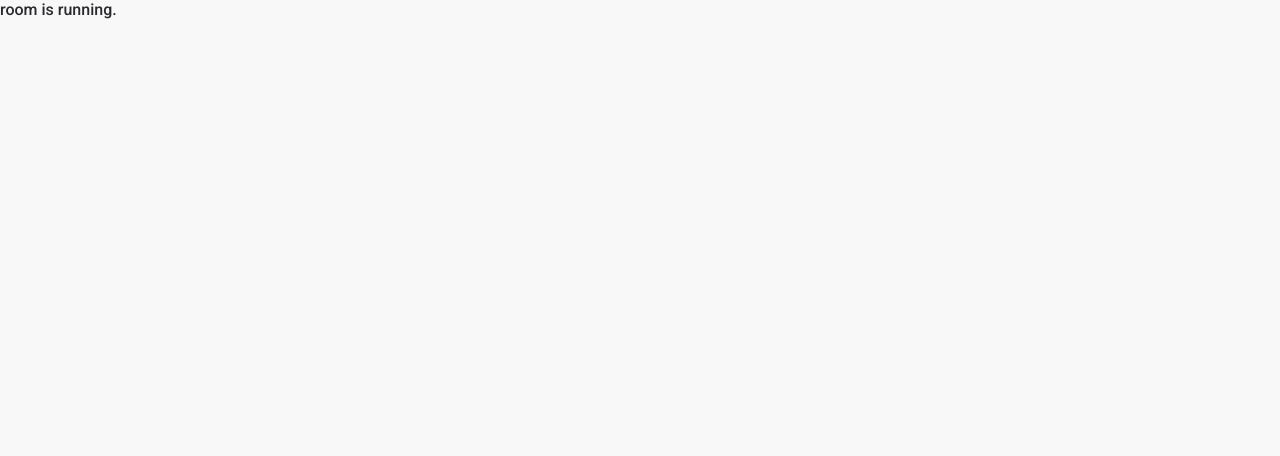
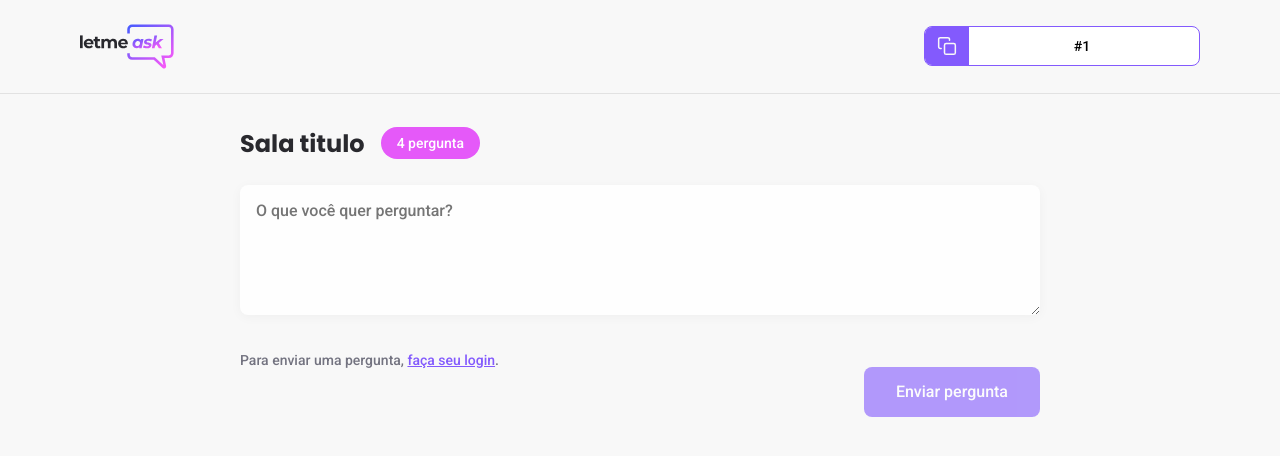
Before and after one commit to cervusDev/LetmeAsk, a React (Create React App) app: page /room/1 in a window 1280 px wide. Shown: the top 456 px of the page. Built offline with nearby package versions, Linux system fonts and the light colour scheme; no server answers.

Commit message:
feat(room): sala de perguntas e consumo da interface de usuario implementada

```diff
--- /dev/null
+++ b/src/components/RoomCode.tsx
@@ -0,0 +1,23 @@
+import copyImg from '../assets/copy.svg';
+
+import '../styles/room-code.scss';
+
+type RoomCodeProps = {
+  code: string;
+}
+
+export function RoomCode(props: RoomCodeProps) {
+
+  function copyRoomCodeToClipboard() {
+    navigator.clipboard.writeText(props.code)
+  }
+
+  return (
+    <button className="room-code" onClick={copyRoomCodeToClipboard}>
+      <div>
+        <img src={copyImg} alt="Copy room code" />
+      </div>
+      <span>#{props.code}</span>
+    </button>
+  )
+}
--- a/src/pages/Room.tsx
+++ b/src/pages/Room.tsx
@@ -1,7 +1,89 @@
-export function Room () {
+import { Button } from "../components/Button";
+import logoImg from "../assets/logo.svg";
+
+import "../styles/room.scss";
+import { RoomCode } from "../components/RoomCode";
+import { useParams } from "react-router";
+import { FormEvent, useState } from "react";
+import { useAuth } from "../hooks/useAuth";
+import { database } from "../services/firebase";
+
+type RoomParams = {
+  id: string;
+};
+
+export function Room() {
+  const { user } = useAuth();
+  const params = useParams<RoomParams>();
+  const [newQuestion, setNewQuestion] = useState("");
+
+  const roomId = params.id;
+
+  async function handleSendQuestion(event: FormEvent) {
+    event.preventDefault();
+
+    if (newQuestion.trim() === "") {
+      return;
+    }
+
+    if (!user) {
+      throw new Error("You mest be logged");
+    }
+
+    const question = {
+      content: newQuestion,
+      author: {
+        name: user?.name,
+        avatar: user.avatar,
+      },
+      isHighlighted: false,
+      isAnswered: false,
+    };
+
+    await database.ref(`rooms/${roomId}/questions`).push(question);
+    setNewQuestion("");
+  }
+
   return (
-    <div>
-      room is running.
+    <div id="page-room">
+      <header>
+        <div className="content">
+          <img src={logoImg} alt="Letmeask" />
+          <RoomCode code={params.id} />
+        </div>
+      </header>
+
+      <main>
+        <div className="room-title">
+          <h1>Sala titulo</h1>
+          <span>4 pergunta</span>
+        </div>
+
+        <form onSubmit={handleSendQuestion}>
+          <textarea
+            placeholder="O que você quer perguntar?"
+            onChange={(event) => setNewQuestion(event.target.value)}
+            value={newQuestion}
+          />
+
+          <div className="form-footer">
+            {user ? (
+              <div className="user-info">
+                <img src={user.avatar} alt={user.name} />
+                <span>{user.name}</span>
+              </div>
+            ) : (
+              <span>
+                Para enviar uma pergunta, <button>faça seu login</button>.
+              </span>
+            )}
+
+            <Button type="submit" disabled={!user}>
+              Enviar pergunta
+            </Button>
+          </div>
+        </form>
+      </main>
     </div>
   );
-};
+}
--- /dev/null
+++ b/src/styles/room-code.scss
@@ -0,0 +1,30 @@
+.room-code {
+  height: 40px;
+  border-radius: 8px;
+  overflow: hidden;
+
+  background: #FFF;
+  border: 1px solid #835afd;
+  cursor: pointer;
+
+  display: flex;
+
+  div {
+    background: #835afd;
+    padding: 0 12px;
+    height: 100%;
+    display: flex;
+    justify-content: center;
+    align-items: center;
+  }
+
+  span {
+    display: block;
+    align-self: center;
+    flex: 1;
+    padding: 0 16px 0 12px;
+    width: 230px;
+    font-size: 14px;
+    font-weight: 500;
+  }
+}
--- /dev/null
+++ b/src/styles/room.scss
@@ -0,0 +1,99 @@
+#page-room {
+  header {
+    padding: 24px;
+    border-bottom: 1px solid #e2e2e2;
+
+    .content {
+      max-width: 1120px;
+      margin: 0 auto;
+      display: flex;
+      justify-content: space-between;
+      align-items: center;
+
+      > img {
+        max-height: 45px;
+      }
+    }
+  }
+
+  main {
+    max-width: 800px;
+    margin: 0 auto;
+
+    .room-title {
+      margin: 32px 0 24px;
+      display: flex;
+      align-items: center;
+
+      h1 {
+        font-family: 'Poppins', sans-serif;
+        font-size: 24px;
+        color: #29292e;
+      }
+
+      span {
+        margin-left: 16px;
+        background: #e559f9;
+        border-radius: 9999px;
+        padding: 8px 16px;
+        color: #FFF;
+        font-weight: 500;
+        font-size: 14px;
+      }
+    }
+
+    form {
+      textarea {
+        width: 100%;
+        border: 0;
+        padding: 16px;
+        border-radius: 8px;
+        background: #fefefe;
+        box-shadow: 0 2px 12px rgba(0, 0, 0, 0.04);
+        resize: vertical;
+        min-height: 130px;
+      }
+
+      .form-footer {
+        display: flex;
+        justify-content: space-between;
+        align-items: center;
+        margin-top: -16px;
+
+        .user-info {
+          display: flex;
+          align-items: center;
+
+          img {
+            width: 32px;
+            height: 32px;
+            border-radius: 50%;
+          }
+
+          span {
+            margin-left: 8px;
+            color: #29292e;
+            font-weight: 500;
+            font-size: 14px;
+          }
+        }
+
+        > span {
+          font-size: 14px;
+          color: #737380;
+          font-weight: 500;
+
+          button {
+            background: transparent;
+            border: 0;
+            color: #835AFD;
+            text-decoration: underline;
+            font-size: 14px;
+            font-weight: 500;
+            cursor: pointer;
+          }
+        }
+      }
+    }
+  }
+}
```
